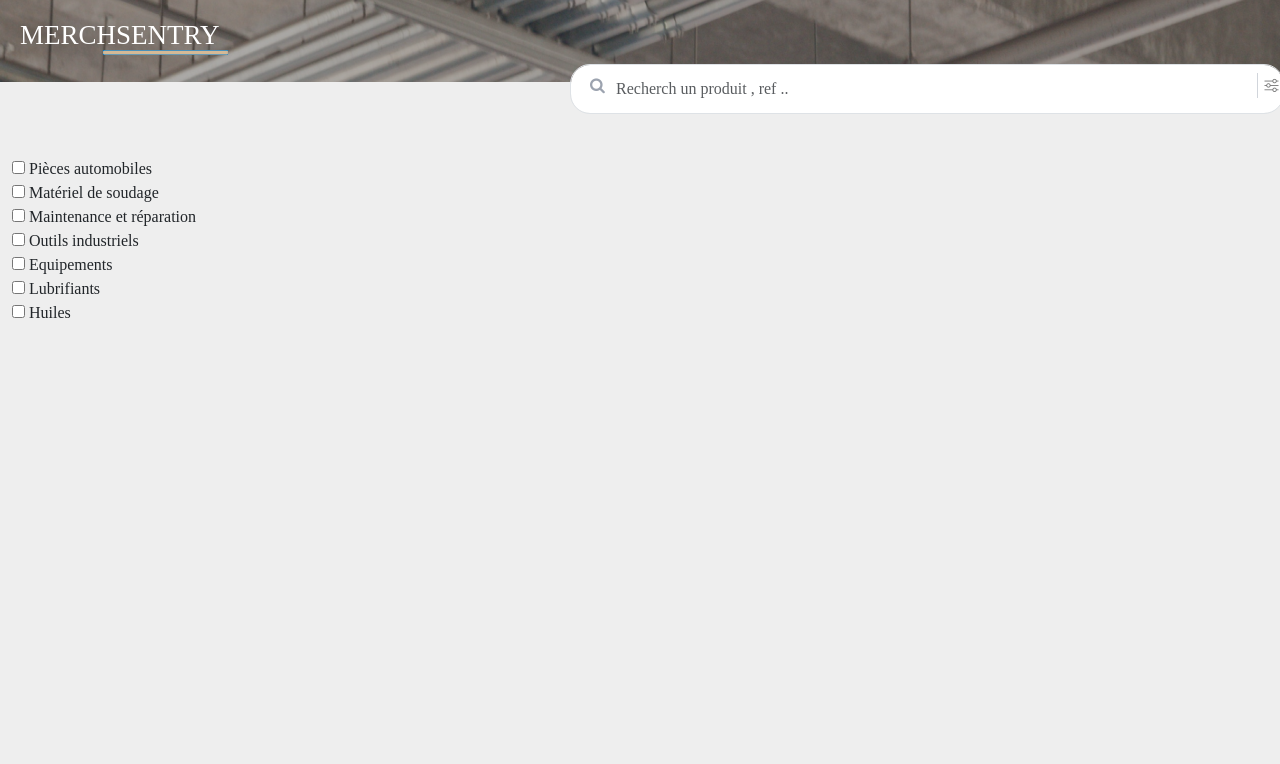
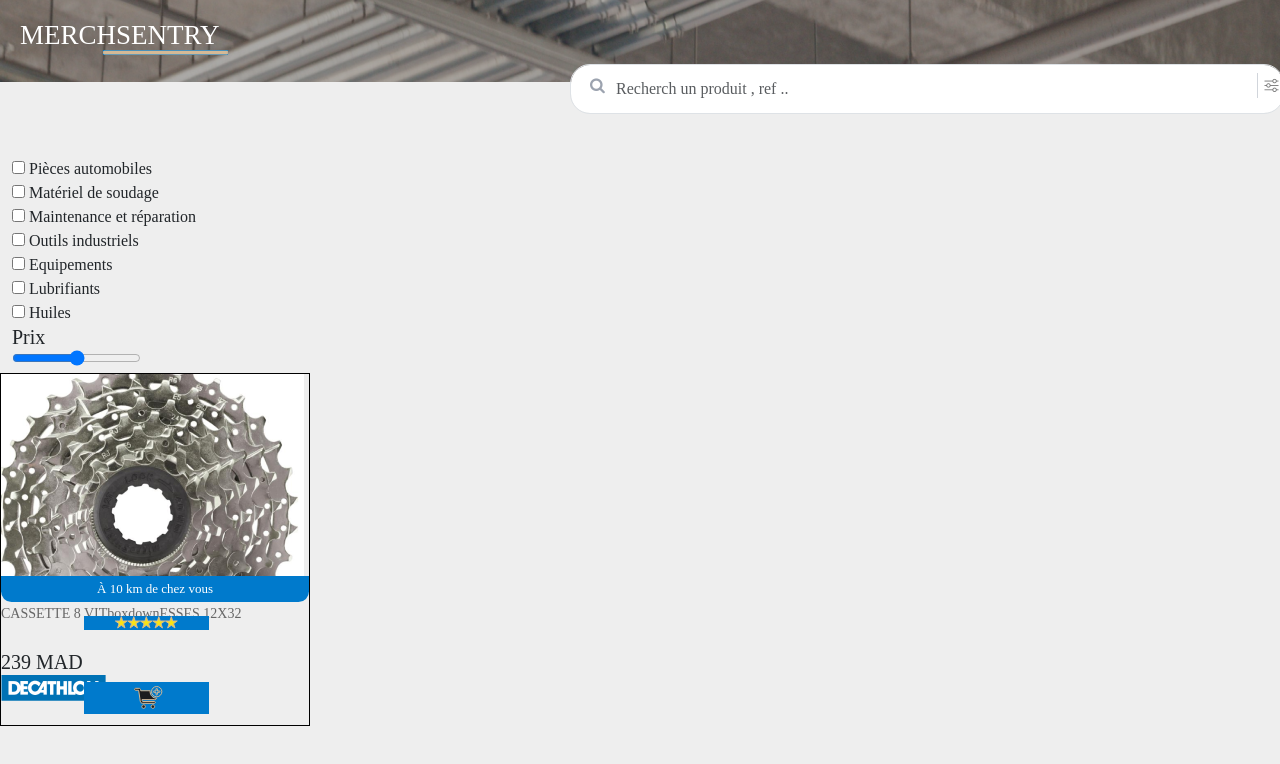
Before and after one commit to abdellahaitcheikh1/Merch-Sentry-pagec, a React (Create React App) app: page /#/visiteur in a window 1280 px wide. Shown: the top 764 px of the page. Built offline with nearby package versions, Linux system fonts and the light colour scheme.

Commit message:
Feat(Visitor) : adding home page to visitor

```diff
--- a/src/Views/Utilisateure/visiteur/HomeVisiteur.tsx
+++ b/src/Views/Utilisateure/visiteur/HomeVisiteur.tsx
@@ -1,4 +1,12 @@
+import {Swiper , SwiperSlide} from"swiper/react"
+import"swiper/css"
+import"swiper/css/free-mode"
+import "bootstrap/dist/css/bootstrap.min.css"
 import "./Homevisiteur.css"
+import { Link } from "react-router-dom"
+import imgProduit from "../../Admin/IMG/cassette-8-vitesses-12x32 1.png"
+import logoBrand from "../../Admin/IMG/Logo_Decathlon_RVB 1.png"
+
 export  default function HomeVisiteur(){
     return <>
     <link rel="stylesheet" href="https://cdn.jsdelivr.net/npm/bootstrap-icons@1.11.3/font/bootstrap-icons.min.css"></link>
@@ -18,7 +26,7 @@ export  default function HomeVisiteur(){
                 </div>
             </div>
         </div>
-        <div className="content">
+        <div className="contentvisiteure">
             <div className="container-fluid categorie">
                 <form action="">
                     <input type="checkbox" /> Pièces automobiles <br />
@@ -30,8 +38,63 @@ export  default function HomeVisiteur(){
                     <input type="checkbox" /> Huiles
 
                 </form>
+                <div className="prix">
+                    <h5>Prix</h5>
+                    <input type="range" />
+                </div>
             </div>
-            <div className="produit"></div>
+            <Swiper
+
+      freeMode={true}
+      grabCursor={true}
+      className="container myswiper"
+      breakpoints={{
+        0:{
+          slidesPerView:1,
+          spaceBetween:10,
+        },
+        480:{
+          slidesPerView:2,
+          spaceBetween:10,
+        },
+        700:{
+          slidesPerView:4,
+          spaceBetween:10,
+        }
+      }}
+      >
+        <SwiperSlide>
+      <Link to="">
+
+        </Link>
+        </SwiperSlide>
+      </Swiper>
+            <div className="produitvisiteur">
+                <div className="itemvisiteur">
+                    <img src={imgProduit} alt="" />
+                    <div className="boxvisiteur">
+                        <p>À 10 km de chez vous</p>
+                    </div>
+                    <div className="">
+                        <p>CASSETTE 8 VITboxdownESSES 12X32</p>
+                        <svg className="etoilevisiteur" width="63" height="14" viewBox="0 0 63 14" fill="none" xmlns="http://www.w3.org/2000/svg">
+<path d="M6.30599 0.668701L7.70929 4.98761H12.2505L8.57657 7.65684L9.97987 11.9758L6.30599 9.30652L2.6321 11.9758L4.0354 7.65684L0.361519 4.98761H4.90269L6.30599 0.668701Z" fill="#FAE315"/>
+<path d="M18.8068 0.668701L20.2101 4.98761H24.7513L21.0774 7.65684L22.4807 11.9758L18.8068 9.30652L15.1329 11.9758L16.5362 7.65684L12.8623 4.98761H17.4035L18.8068 0.668701Z" fill="#FAE315"/>
+<path d="M31.3076 0.668701L32.7109 4.98761H37.2521L33.5782 7.65684L34.9815 11.9758L31.3076 9.30652L27.6338 11.9758L29.0371 7.65684L25.3632 4.98761H29.9043L31.3076 0.668701Z" fill="#FAE315"/>
+<path d="M43.8085 0.668701L45.2118 4.98761H49.753L46.0791 7.65684L47.4824 11.9758L43.8085 9.30652L40.1346 11.9758L41.5379 7.65684L37.864 4.98761H42.4052L43.8085 0.668701Z" fill="#FAE315"/>
+<path d="M56.3088 0.668701L57.7121 4.98761H62.2533L58.5794 7.65684L59.9827 11.9758L56.3088 9.30652L52.6349 11.9758L54.0382 7.65684L50.3643 4.98761H54.9055L56.3088 0.668701Z" fill="#FAE315"/>
+                        </svg>
+                        <h5>239 MAD</h5>
+                        <div className="brand">
+                            <img src={logoBrand} alt="" />
+                            <svg className="panierboxvisiteur" width="32" height="32" viewBox="0 0 32 32" fill="none" xmlns="http://www.w3.org/2000/svg">
+                                <path fill-rule="evenodd" clip-rule="evenodd" d="M23.9654 21.3204H12.2734C10.7366 21.3204 9.93303 20.3963 9.71205 18.8796L8.15513 8.25234H5.01115C4.50892 8.25234 4.06696 7.81037 4.06696 7.28805C4.06696 6.77577 4.50892 6.33381 5.01115 6.33381H8.45646C9.57142 6.33381 9.91294 6.77577 10.0536 7.64966L10.2143 8.73448H19.6462C19.606 9.04586 19.5859 9.3472 19.5859 9.65859C19.5859 13.2947 22.5089 16.2278 26.2355 16.268L26.1451 16.4488C25.7634 17.2122 25.0803 17.634 24.0458 17.634H11.4899L11.6507 18.6787C11.731 19.191 12.0223 19.5224 12.5045 19.5224H23.9654C24.4375 19.5224 24.8694 19.8941 24.8694 20.4164C24.8694 20.9488 24.4375 21.3204 23.9654 21.3204ZM13.0971 26.3628C12.1228 26.3628 11.3393 25.5793 11.3393 24.605C11.3393 23.6307 12.1228 22.8472 13.0971 22.8472C14.0714 22.8472 14.8549 23.6307 14.8549 24.605C14.8549 25.5793 14.0714 26.3628 13.0971 26.3628ZM22.3783 26.3628C21.404 26.3628 20.6105 25.5793 20.6105 24.605C20.6105 23.6307 21.404 22.8472 22.3783 22.8472C23.3527 22.8472 24.1261 23.6307 24.1261 24.605C24.1261 25.5793 23.3527 26.3628 22.3783 26.3628Z" fill="#1C1C1E"/>
+                                <path fill-rule="evenodd" clip-rule="evenodd" d="M26.1953 14.8416C29.0078 14.8416 31.3683 12.4912 31.3683 9.65859C31.3683 6.826 29.0379 4.4856 26.1953 4.4856C23.3627 4.4856 21.0223 6.826 21.0223 9.65859C21.0223 12.5012 23.3627 14.8416 26.1953 14.8416ZM23.6038 8.96551C23.192 8.96551 22.9107 9.24676 22.9107 9.65859C22.9107 10.0805 23.192 10.3517 23.6038 10.3517H25.5022V12.2601C25.5022 12.672 25.7734 12.9432 26.1953 12.9432C26.6172 12.9432 26.8884 12.672 26.8884 12.2601V10.3517H28.7868C29.1987 10.3517 29.4799 10.0805 29.4799 9.65859C29.4799 9.24676 29.1987 8.96551 28.7868 8.96551H26.8884V7.07711C26.8884 6.66528 26.6172 6.38403 26.1953 6.38403C25.7734 6.38403 25.5022 6.66528 25.5022 7.07711V8.96551H23.6038Z" fill="#007ACC"/>
+                            </svg>
+                        </div>
+                    </div>
+                </div>
+            </div>
         </div>
             <div className="magasins"></div>
     </>
--- a/src/Views/Utilisateure/visiteur/Homevisiteur.css
+++ b/src/Views/Utilisateure/visiteur/Homevisiteur.css
@@ -23,3 +23,22 @@ svg{
     margin-left: 83px;
     margin-top: -33px;
 }
+.itemvisiteur{
+    border:1px solid black;
+    width: 310px;
+
+}
+.boxvisiteur{
+    border-radius: 0px 0px 10.417px 10.417px;
+    background: #007ACC;
+    padding: 5px;
+}
+.boxvisiteur p{
+    color: #FFF;
+    font-family: Montserrat;
+    font-size: 13px;
+    text-align: center;
+    font-style: normal;
+    font-weight: 400;
+    line-height: normal;
+}
```
Also changed, not shown: src/Views/Admin/IMG/Logo_Decathlon_RVB 1.png (added), src/Views/Admin/IMG/cassette-8-vitesses-12x32 1.png (added).
